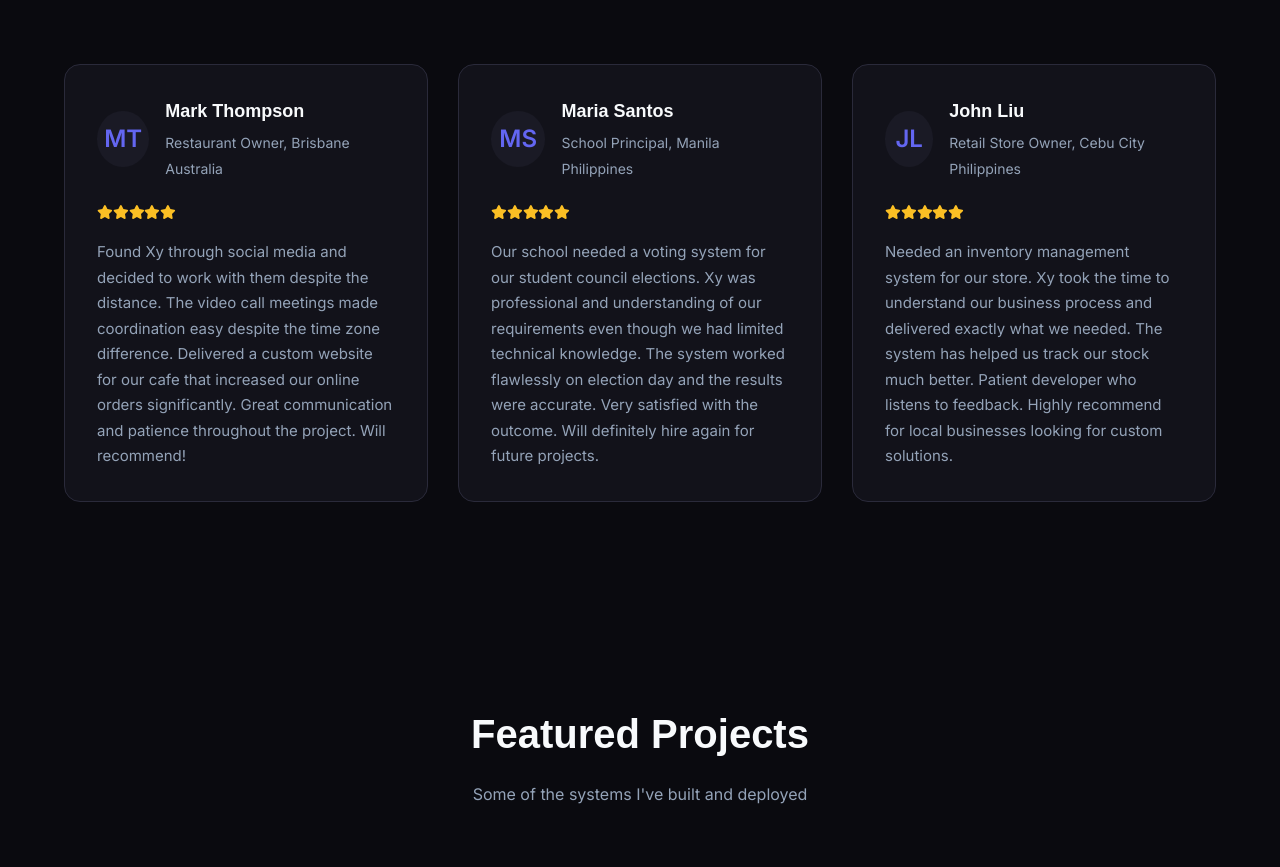
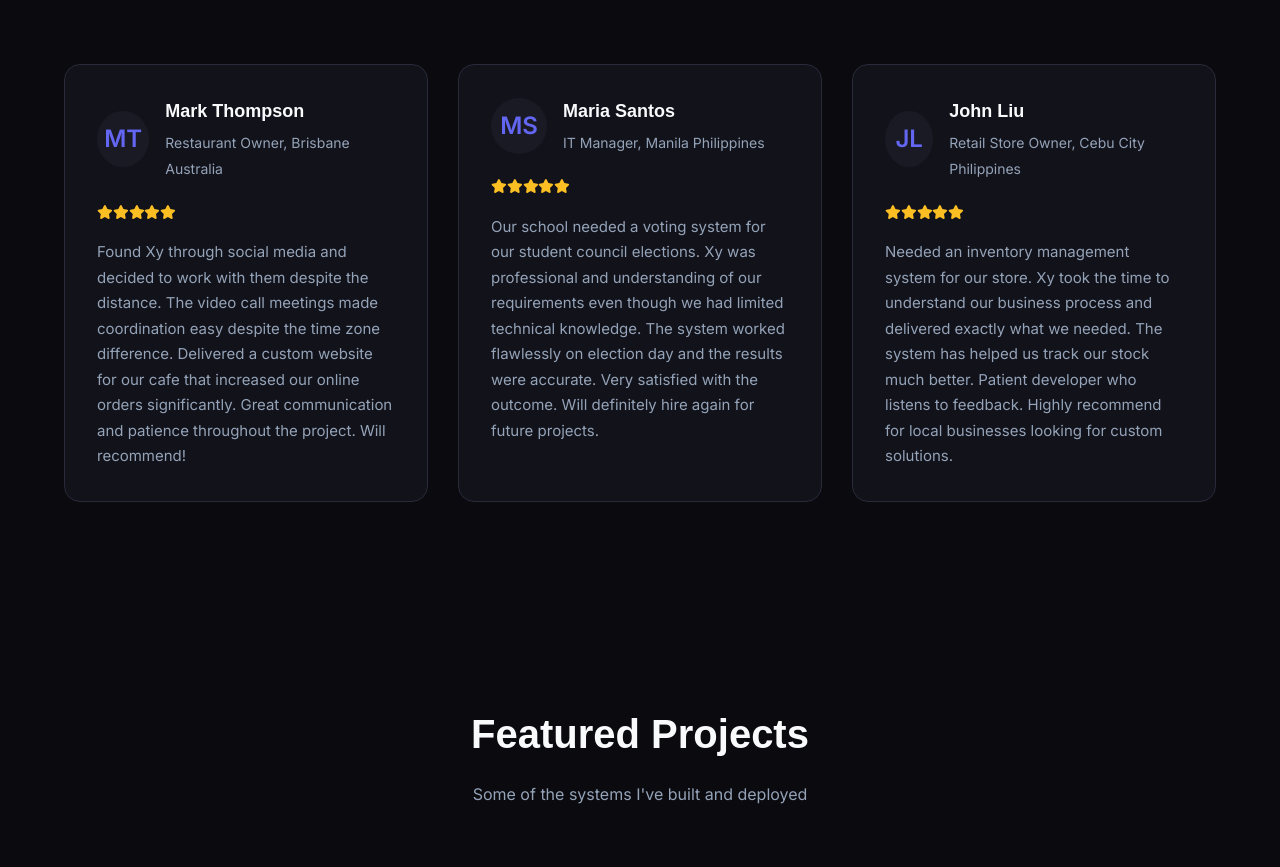
Before and after one commit to Xyryllpayatot1/portfolio, a Next.js app: page / in a window 1280 px wide. Shown: the part 1905-2772 px from the top of the page. Built offline with nearby package versions, Linux system fonts and the light colour scheme; grey boxes are pictures that could not be loaded.

Commit message:
Change testimonial from Principal to IT Manager

```diff
--- a/app/page.tsx
+++ b/app/page.tsx
@@ -23,7 +23,7 @@ const projects = [
 
 const testimonials = [
   { name: 'Mark Thompson', location: 'Restaurant Owner, Brisbane Australia', initials: 'MT', text: "Found Xy through social media and decided to work with them despite the distance. The video call meetings made coordination easy despite the time zone difference. Delivered a custom website for our cafe that increased our online orders significantly. Great communication and patience throughout the project. Will recommend!" },
-  { name: 'Maria Santos', location: 'School Principal, Manila Philippines', initials: 'MS', text: "Our school needed a voting system for our student council elections. Xy was professional and understanding of our requirements even though we had limited technical knowledge. The system worked flawlessly on election day and the results were accurate. Very satisfied with the outcome. Will definitely hire again for future projects." },
+  { name: 'Maria Santos', location: 'IT Manager, Manila Philippines', initials: 'MS', text: "Our school needed a voting system for our student council elections. Xy was professional and understanding of our requirements even though we had limited technical knowledge. The system worked flawlessly on election day and the results were accurate. Very satisfied with the outcome. Will definitely hire again for future projects." },
   { name: 'John Liu', location: 'Retail Store Owner, Cebu City Philippines', initials: 'JL', text: "Needed an inventory management system for our store. Xy took the time to understand our business process and delivered exactly what we needed. The system has helped us track our stock much better. Patient developer who listens to feedback. Highly recommend for local businesses looking for custom solutions." }
 ]
 
```
